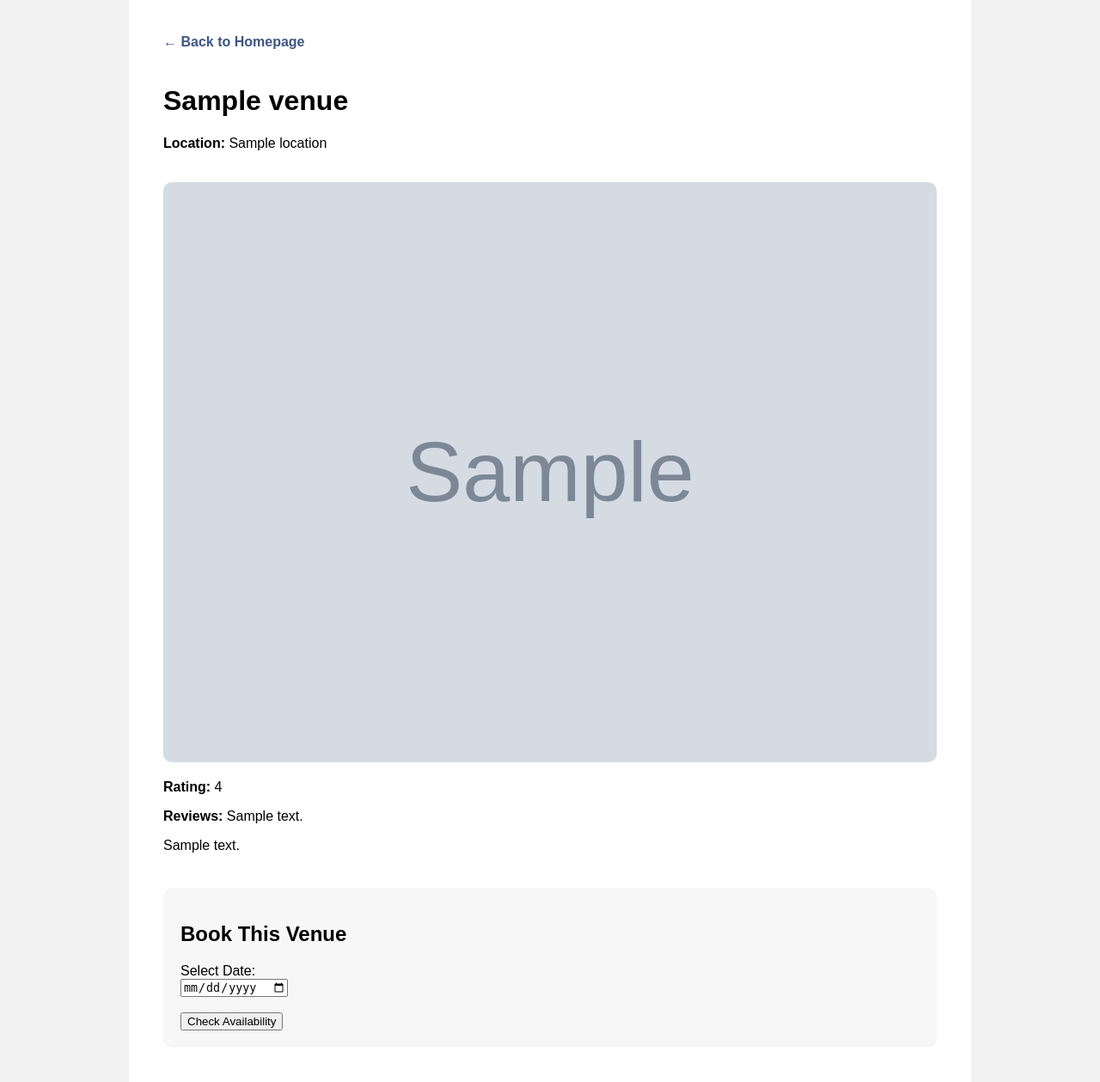
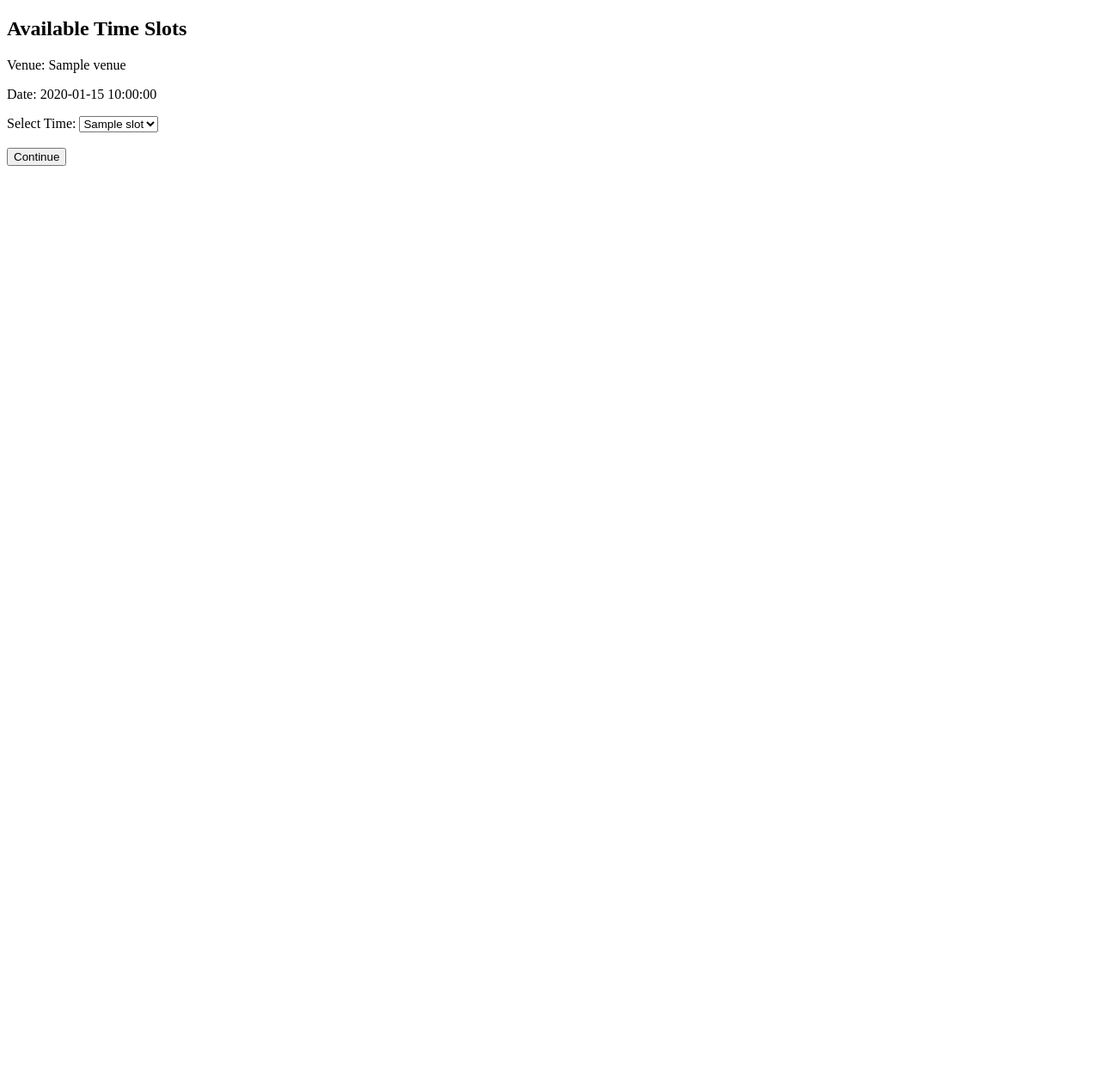
Before and after one commit to danenriquerrhine/project, a Flask app: template templates/booking.html in a window 1280 px wide. Shown: the whole page at 86% size. After the commit the page ends 193 px from the top, so only its background shows below. Run offline with Flask 3, Linux system fonts and the light colour scheme; the template is opened without the code that fills it: most values are stand-ins (such as "Sample title", 1, 10 or a date in 2020); grey boxes marked "Sample" are stand-in pictures.

Commit message:
Refactor booking.html for time slot selection

```diff
--- a/templates/booking.html
+++ b/templates/booking.html
@@ -1,89 +1,36 @@
 <!DOCTYPE html>
 <html>
-
 <head>
-
-<title>{{ venue.name }}</title>
-
-<link rel="stylesheet" href="{{ url_for('static', filename='css/style.css') }}">
-
-<style>
-
-body{
-font-family:Arial;
-background:#f2f2f2;
-margin:0;
-}
-
-.venue-page{
-max-width:900px;
-margin:auto;
-padding:40px;
-background:white;
-}
-
-.venue-page img{
-width:100%;
-border-radius:10px;
-margin-top:20px;
-}
-
-.back{
-display:inline-block;
-margin-bottom:20px;
-color:#3f5683;
-text-decoration:none;
-}
-
-.booking-box{
-margin-top:40px;
-padding:20px;
-background:#f7f7f7;
-border-radius:10px;
-}
-
-</style>
-
+<title>Select Time</title>
 </head>
 
 <body>
 
-<div class="venue-page">
+<h2>Available Time Slots</h2>
 
-<a href="/" class="back">← Back to Homepage</a>
+<p>Venue: {{ venue.name }}</p>
+<p>Date: {{ date }}</p>
 
-<h1>{{ venue.name }}</h1>
+<form action="/confirm_booking" method="POST">
 
-<p><b>Location:</b> {{ venue.location }}</p>
+<input type="hidden" name="venue_id" value="{{ venue_id }}">
+<input type="hidden" name="date" value="{{ date }}">
 
-<img src="{{ venue.image }}">
+<label>Select Time:</label>
 
-<p><b>Rating:</b> {{ venue.rating }}</p>
+<select name="time_slot" required>
 
-<p><b>Reviews:</b> {{ venue.reviews }}</p>
+{% for slot in available %}
+<option value="{{ slot }}">{{ slot }}</option>
+{% endfor %}
 
-<p>{{ venue.description }}</p>
-
-<div class="booking-box">
-
-<h2>Book This Venue</h2>
-
-<form action="/check_availability" method="post">
-
-<input type="hidden" name="venue_id" value="{{ venue.id }}">
-
-<label>Select Date:</label><br>
-<input type="date" name="date" required>
+</select>
 
 <br><br>
 
-<button type="submit">Check Availability</button>
+<button type="submit">Continue</button>
 
 </form>
 
-</div>
-
-</div>
-
 </body>
 </html>
```
